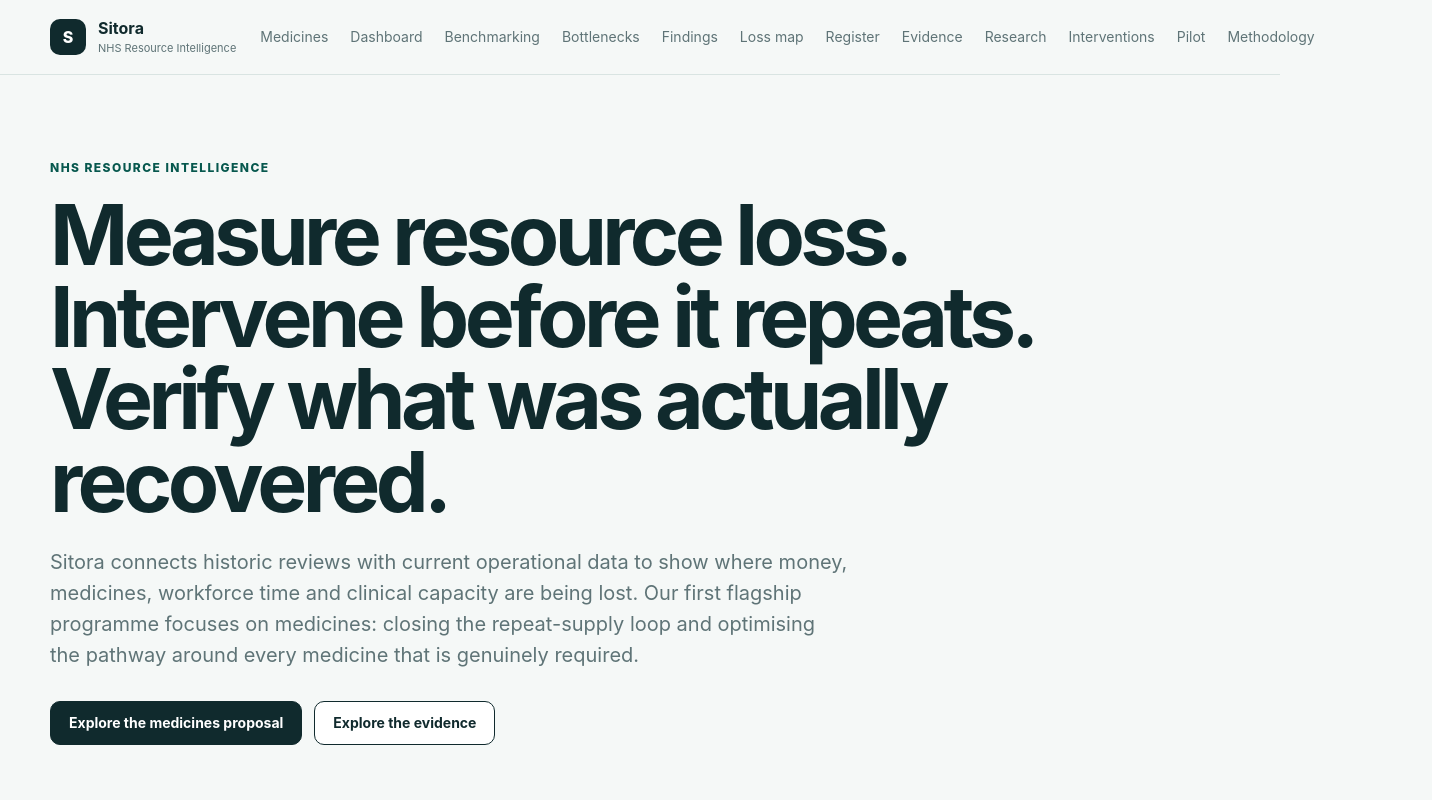
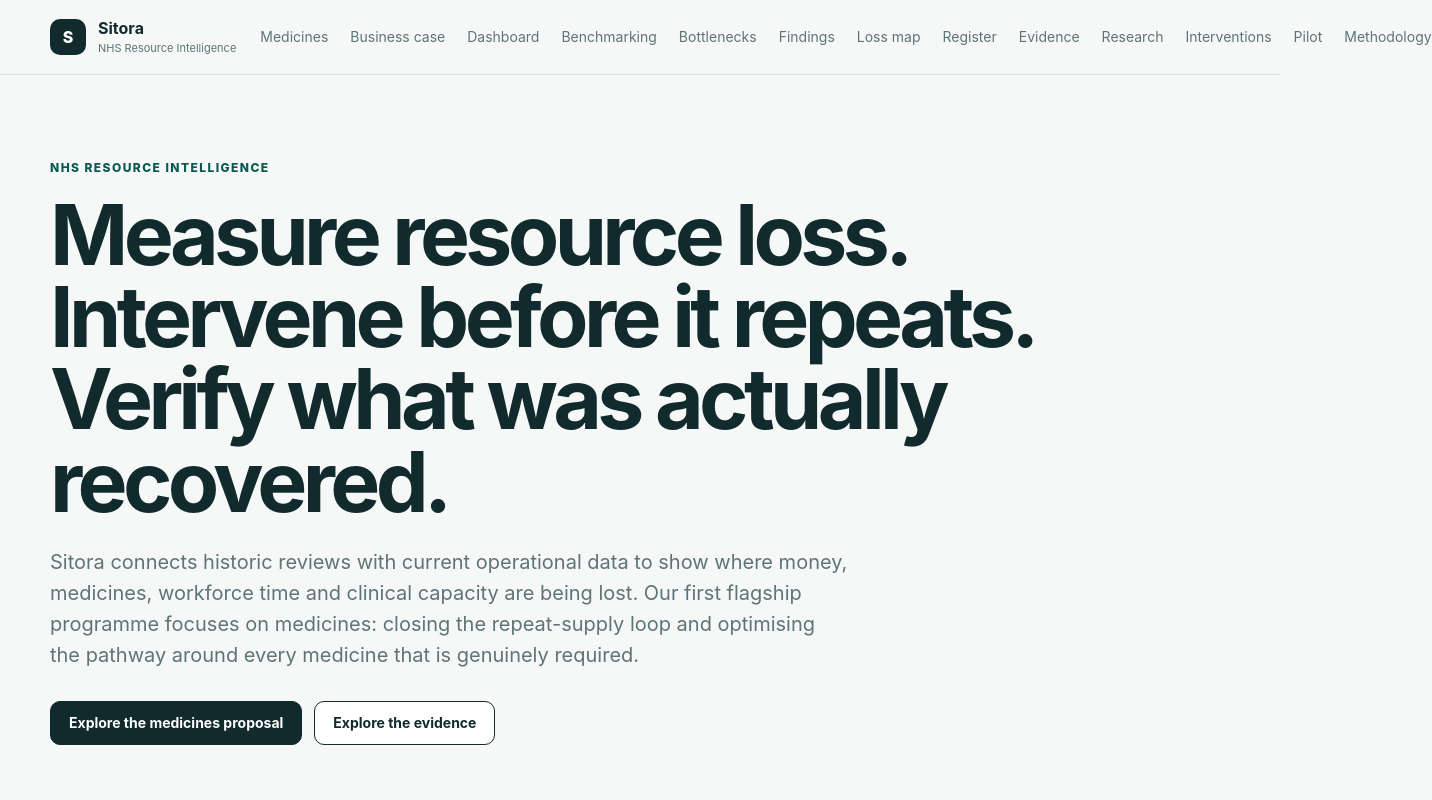
Before and after one commit to Nylon1/NHS, a Next.js app: page / in a window 1280 px wide. Shown: the top 800 px of the page, 1432 px wide, since content can reach past the window. Built offline with nearby package versions, Linux system fonts and the light colour scheme.

Commit message:
Add medicines business case to primary navigation

```diff
--- a/components/Header.tsx
+++ b/components/Header.tsx
@@ -2,6 +2,7 @@ import Link from "next/link";
 
 const nav = [
   ["Medicines", "/medicines-proposal"],
+  ["Business case", "/business-case"],
   ["Dashboard", "/dashboard"],
   ["Benchmarking", "/benchmarking"],
   ["Bottlenecks", "/bottlenecks"],
```
